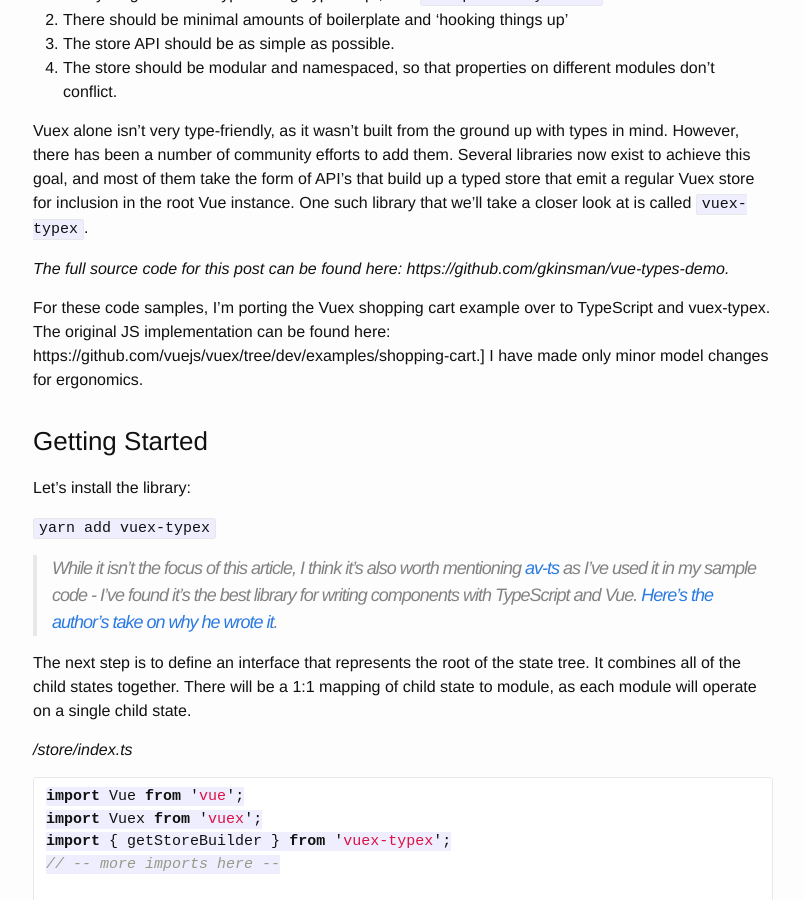
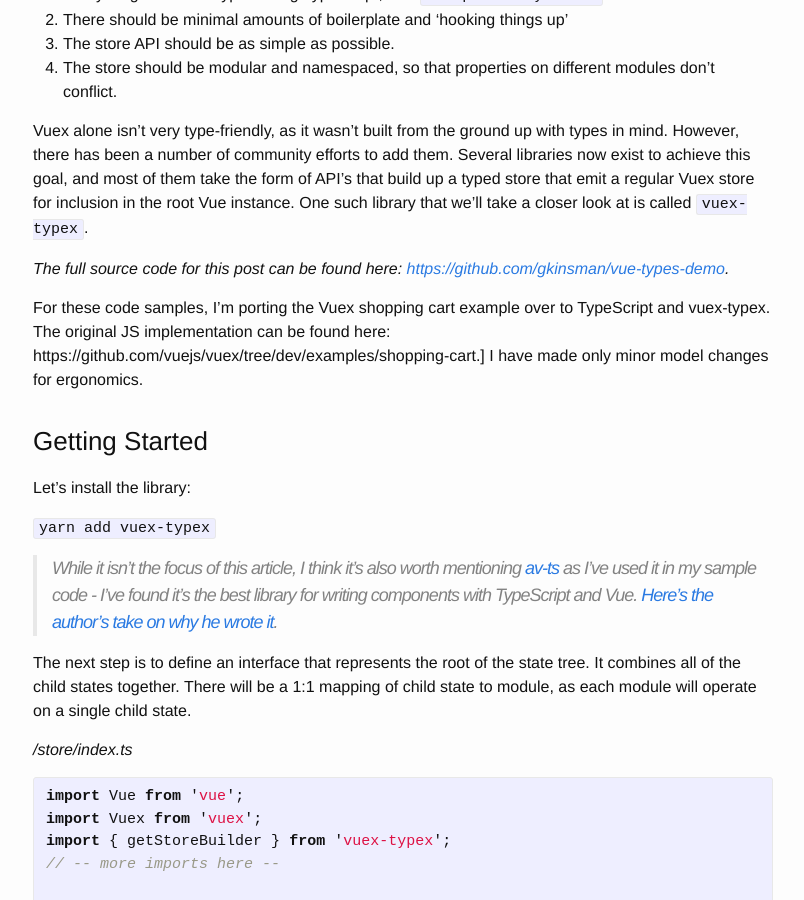
Before and after one commit to gkinsman/gkinsman.github.io, a Jekyll site: the page built from _posts/2018-04-19-Typed-State-Management-With-Vuex.md, in a window 1280 px wide and 900 px high, scrolled down 368 px. Shown: the whole window, without its empty margins (237-1041 px from the left). Built offline with Jekyll 4.4.1, drawn with Linux system fonts in a browser that asks for light colours; comment, search, counter and statistics services are not loaded.

Commit message:
Test TS highlight

````diff
--- a/_posts/2018-04-19-Typed-State-Management-With-Vuex.md
+++ b/_posts/2018-04-19-Typed-State-Management-With-Vuex.md
@@ -23,7 +23,7 @@
 
 
 
-*The full source code for this post can be found here: https://github.com/gkinsman/vue-types-demo.*
+*The full source code for this post can be found here: [https://github.com/gkinsman/vue-types-demo](https://github.com/gkinsman/vue-types-demo).*
 
 
 
@@ -41,7 +41,7 @@
 
 */store/index.ts*
 
-```ts
+{% highlight typescript %}
 import Vue from 'vue';
 import Vuex from 'vuex';
 import { getStoreBuilder } from 'vuex-typex';
@@ -56,7 +56,7 @@
 
 const store = getStoreBuilder<RootState>().vuexStore();
 export default store;
-```
+{% endhighlight %}
 
 Once we have the root state defined, we can define each module. Firstly there's the state interface and it's initial state:
 
````
